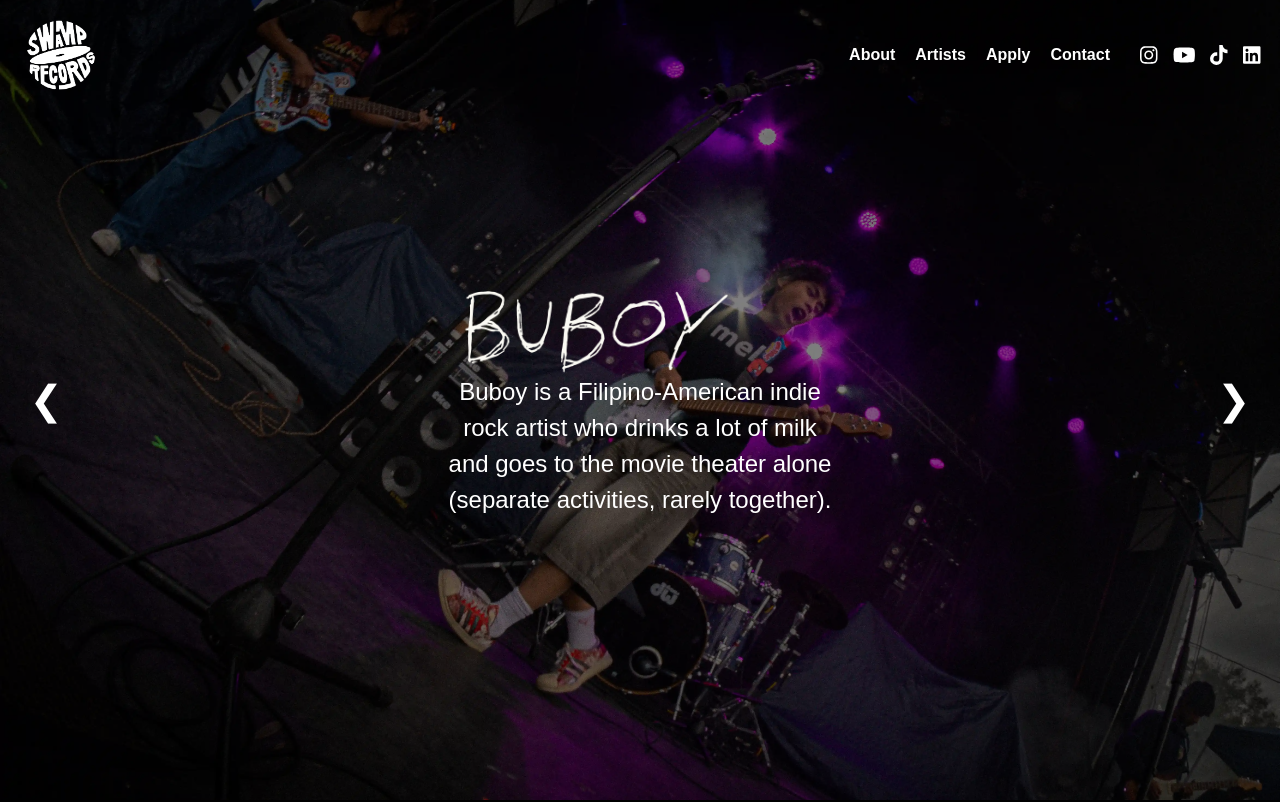
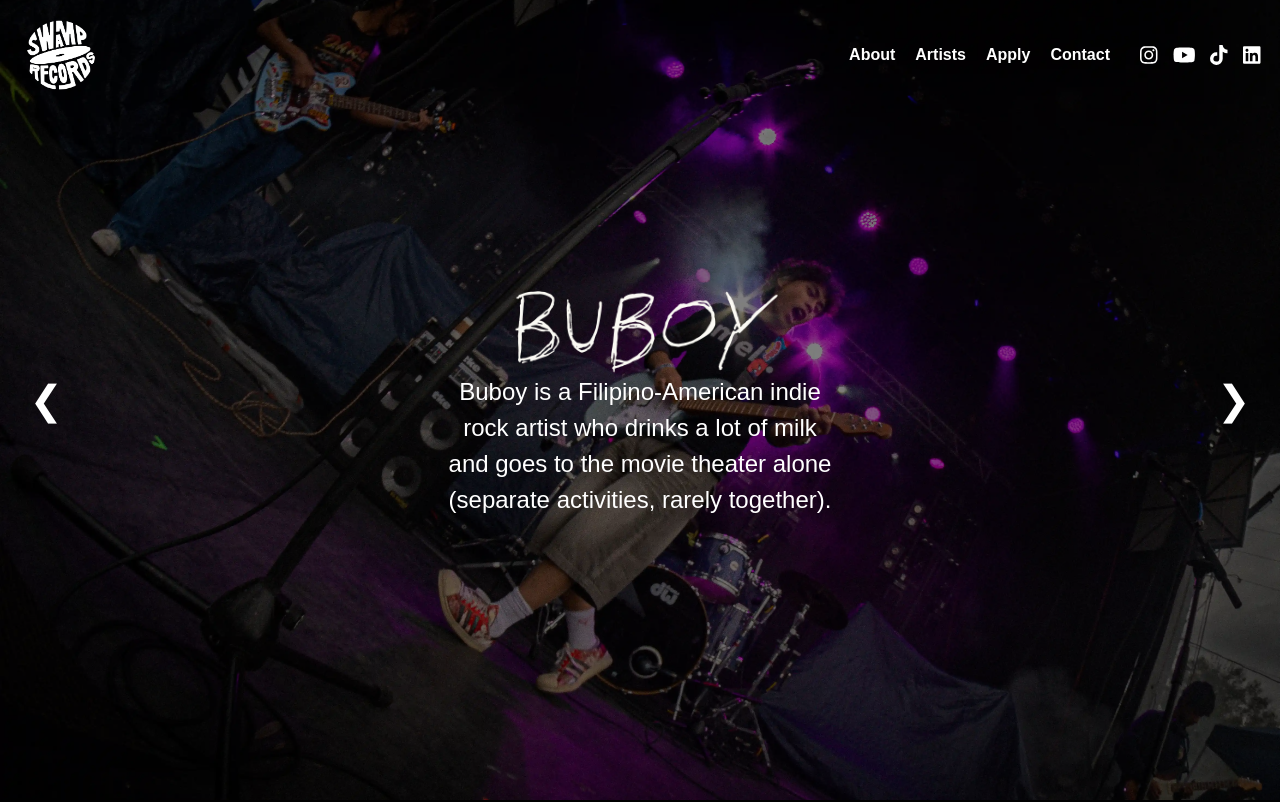
Before and after one commit to Swamp-Records/swamp-records-website, a Next.js app: page / in a window 1280 px wide. Shown: the top 802 px of the page. Built offline with nearby package versions, Linux system fonts and the light colour scheme.

Commit message:
center artist logos in home carousel

```diff
--- a/src/components/Carousel.tsx
+++ b/src/components/Carousel.tsx
@@ -186,6 +186,8 @@ export default function Carousel({ slides }: CarouselProps) {
                     height={150}
                     style={{
                       objectFit: 'contain',
+                      display: 'block',
+                      margin: '0 auto',
                       transform: slide.id === 'alex-willow' ? 'scale(0.9)' : undefined,
                     }}
                   />
```
Also changed, not shown: 1 other file (tests, documents, lock files or other folders).
